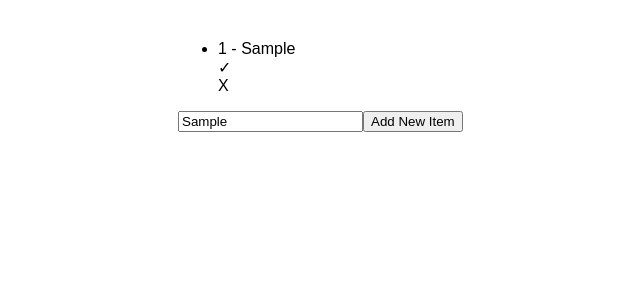
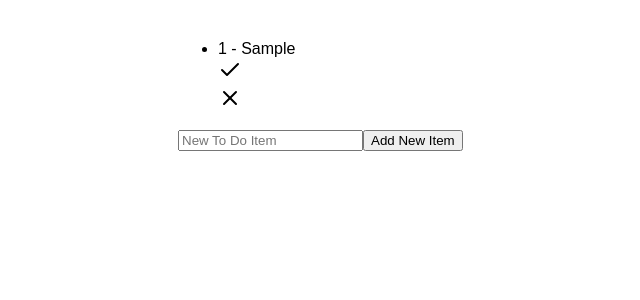
Before and after one commit to dahea/todo, a React (Create React App) app: page / in a window 1280 px wide. Both pictures are taken after typing "Sample" into the empty fields and a click on the button "Add New Item". Shown: the top 300 px of the page, without its empty margins (292-932 px from the left). Built offline with nearby package versions, Linux system fonts and the light colour scheme.

Commit message:
refactor delete, add react-feather icons, clear input on submit

```diff
--- a/package.json
+++ b/package.json
@@ -5,6 +5,7 @@
   "dependencies": {
     "react": "^16.4.1",
     "react-dom": "^16.4.1",
+    "react-feather": "^1.1.4",
     "react-scripts": "1.1.4"
   },
   "scripts": {
--- a/src/App.js
+++ b/src/App.js
@@ -1,4 +1,5 @@
 import React, { Component } from 'react';
+import { Check, X } from 'react-feather';
 import './App.css';
 
 class NewItem extends Component {
@@ -6,17 +7,26 @@ class NewItem extends Component {
     super(props);
     this.state = {value: ''};
     this.handleChange = this.handleChange.bind(this);
+    this.localClickAddButton = this.localClickAddButton.bind(this);
   }
 
   handleChange(event){
     this.setState({value:event.target.value});
+    if (this.state.value != '') {
+      this.props.handleInputChange();
+    }
+  }
+
+  localClickAddButton(){
+    this.props.clickAddButton(this.state.value)
+    this.setState({value: ''})
   }
 
   render() {
     return (
-      <div>
+      <div className={this.props.hasError && 'error'}>
         <input type="text" name="newListItem" placeholder="New To Do Item" value={this.state.value} onChange={this.handleChange} />
-        <button type="submit" onClick={() => this.props.clickAddButton(this.state.value)}>Add New Item</button>
+        <button type="submit" onClick={this.localClickAddButton}>Add New Item</button>
       </div>
     );
   }
@@ -40,8 +50,8 @@ const ListItem = ({listItem, index, clickComplete, clickDelete}) => {
       {index + 1} - {listItem}
 
       <div className='options-wrapper'>
-          <div onClick={() => clickComplete(index)} className='option complete'>✓</div>
-          <div onClick={() => clickDelete(index)} className='option delete'>X</div>
+          <div onClick={() => clickComplete(index)} className='option complete'><Check /></div>
+          <div onClick={() => clickDelete(index)} className='option delete'><X /></div>
       </div>
     </li>
   )
@@ -52,18 +62,20 @@ class App extends Component {
   constructor(props){
     super(props);
     this.state = {
-      listItems: []
+      listItems: [],
+      hasError: false
     };
     this.clickAddButton = this.clickAddButton.bind(this)
     this.clickComplete = this.clickComplete.bind(this)
     this.clickDelete = this.clickDelete.bind(this)
+    this.handleInputChange = this.handleInputChange.bind(this)
   }
 
   clickAddButton(value) {
     if (value) {
         this.setState({listItems: this.state.listItems.concat(value)})
     } else {
-      console.log('error')
+        this.setState({hasError: true})
     }
   }
 
@@ -77,12 +89,16 @@ class App extends Component {
     this.setState({listItems: newListItems})
   }
 
+  handleInputChange() {
+    this.setState({hasError: false})
+  }
+
   render() {
     const listItems = this.state.listItems;
     return (
       <div className='to-do-list'>
         <List listItems={listItems} clickComplete={this.clickComplete} clickDelete={this.clickDelete} />
-        <NewItem clickAddButton={this.clickAddButton} />
+        <NewItem clickAddButton={this.clickAddButton} handleInputChange={this.handleInputChange} hasError={this.state.hasError}/>
       </div>
     );
   }
--- a/src/index.css
+++ b/src/index.css
@@ -7,3 +7,7 @@ body {
   padding: 0;
   font-family: sans-serif;
 }
+
+.error input {
+	border-color: #ff0000;
+}
```
Also changed, not shown: 2 other files (tests, documents, lock files or other folders).
